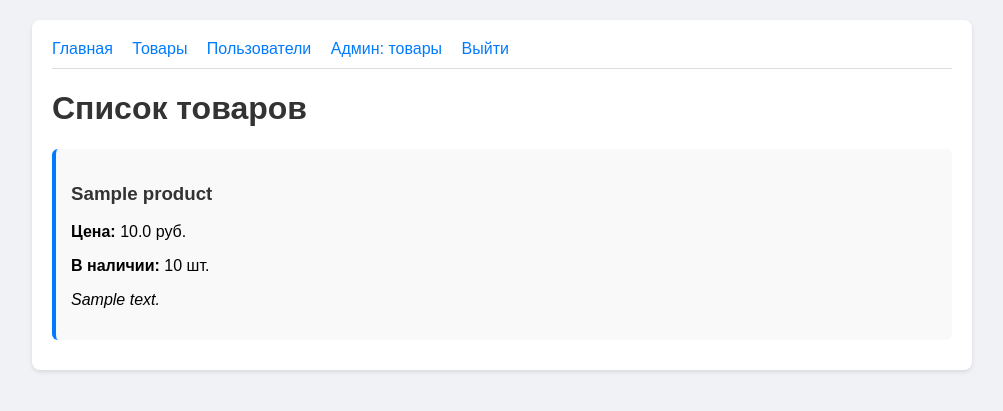
After one commit to Myers66/ShopAppSpring, a Spring Boot app: page /products in a window 1280 px wide. The commit adds this page. Shown: the top 411 px of the page, without its empty margins (138-1141 px from the left). Run offline with Spring Boot 4, Linux system fonts and the light colour scheme; a user stored in the database is signed in; tables that the repository leaves empty hold one stand-in row (values such as "Sample post"); some of the project's set-up classes (security, data sources, template engines, error pages and the like) are left out, and stand-ins take their place; some libraries are stand-ins or nearby versions.

Commit message:
Коммит №9.1: Публичная страница /products, PublicController, products.html, обновлён index.html

```diff
--- a/src/main/java/ru/ystu/project/shopappspring/config/SecurityConfig.java
+++ b/src/main/java/ru/ystu/project/shopappspring/config/SecurityConfig.java
@@ -29,7 +29,7 @@ public class SecurityConfig {
         http
                 .authorizeHttpRequests(auth -> auth
                         // Публичные страницы (доступны всем)
-                        .requestMatchers("/", "/login", "/register", "/css/**", "/js/**", "/h2-console/**").permitAll()
+                        .requestMatchers("/", "/products", "/login", "/register", "/css/**", "/js/**", "/h2-console/**").permitAll()
                         // Только для ADMIN
                         .requestMatchers("/admin/**").hasRole("ADMIN")
                         // Всё остальное — после входа
--- /dev/null
+++ b/src/main/java/ru/ystu/project/shopappspring/controller/PublicController.java
@@ -0,0 +1,22 @@
+package ru.ystu.project.shopappspring.controller;
+
+import org.springframework.stereotype.Controller;
+import org.springframework.ui.Model;
+import org.springframework.web.bind.annotation.GetMapping;
+import ru.ystu.project.shopappspring.service.ProductService;
+
+@Controller
+public class PublicController {
+
+    private final ProductService productService;
+
+    public PublicController(ProductService productService) {
+        this.productService = productService;
+    }
+
+    @GetMapping("/products")
+    public String productsPage(Model model) {
+        model.addAttribute("products", productService.getAllProducts());
+        return "products";
+    }
+}
--- /dev/null
+++ b/src/main/resources/templates/products.html
@@ -0,0 +1,37 @@
+<!DOCTYPE html>
+<html xmlns:th="http://www.thymeleaf.org"
+      xmlns:sec="http://www.thymeleaf.org/extras/spring-security">
+<head>
+    <meta charset="UTF-8">
+    <title>Товары</title>
+    <link rel="stylesheet" th:href="@{/css/style.css}">
+</head>
+<body>
+<div class="container">
+    <nav>
+        <a th:href="@{/}">Главная</a>
+        <a th:href="@{/products}">Товары</a>
+        <a sec:authorize="hasRole('ADMIN')" th:href="@{/admin/users}">Пользователи</a>
+        <a sec:authorize="hasRole('ADMIN')" th:href="@{/admin/products}">Админ: товары</a>
+        <a sec:authorize="isAnonymous()" th:href="@{/login}">Войти</a>
+        <a sec:authorize="isAuthenticated()" th:href="@{/logout}">Выйти</a>
+    </nav>
+
+    <h1>Список товаров</h1>
+
+    <p th:if="${#lists.isEmpty(products)}">Товаров пока нет.</p>
+
+    <div th:unless="${#lists.isEmpty(products)}">
+        <div th:each="product : ${products}" class="product-card"
+             style="background:#f9f9f9; padding:15px; margin:10px 0; border-radius:6px; border-left:4px solid #007bff;">
+            <h3 th:text="${product.name}">Название</h3>
+            <p><strong>Цена:</strong> <span th:text="${product.price} + ' руб.'">0 руб.</span></p>
+            <p><strong>В наличии:</strong> <span th:text="${product.stockQuantity}">0</span> шт.</p>
+            <p th:if="${product.description != null && !product.description.isEmpty()}">
+                <em th:text="${product.description}">Описание</em>
+            </p>
+        </div>
+    </div>
+</div>
+</body>
+</html>
```
Also changed, not shown: src/main/resources/templates/index.html (+9 -9 lines).
